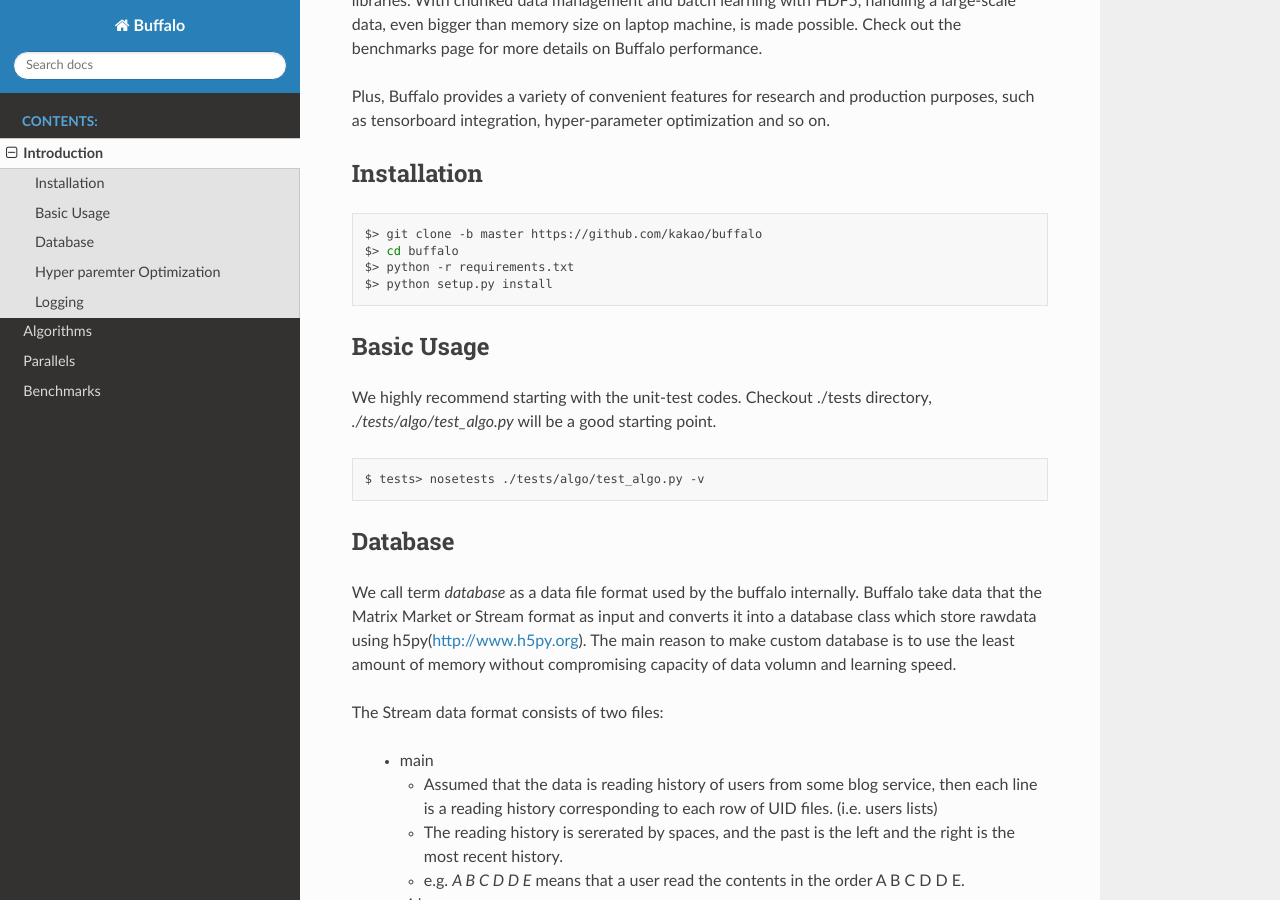
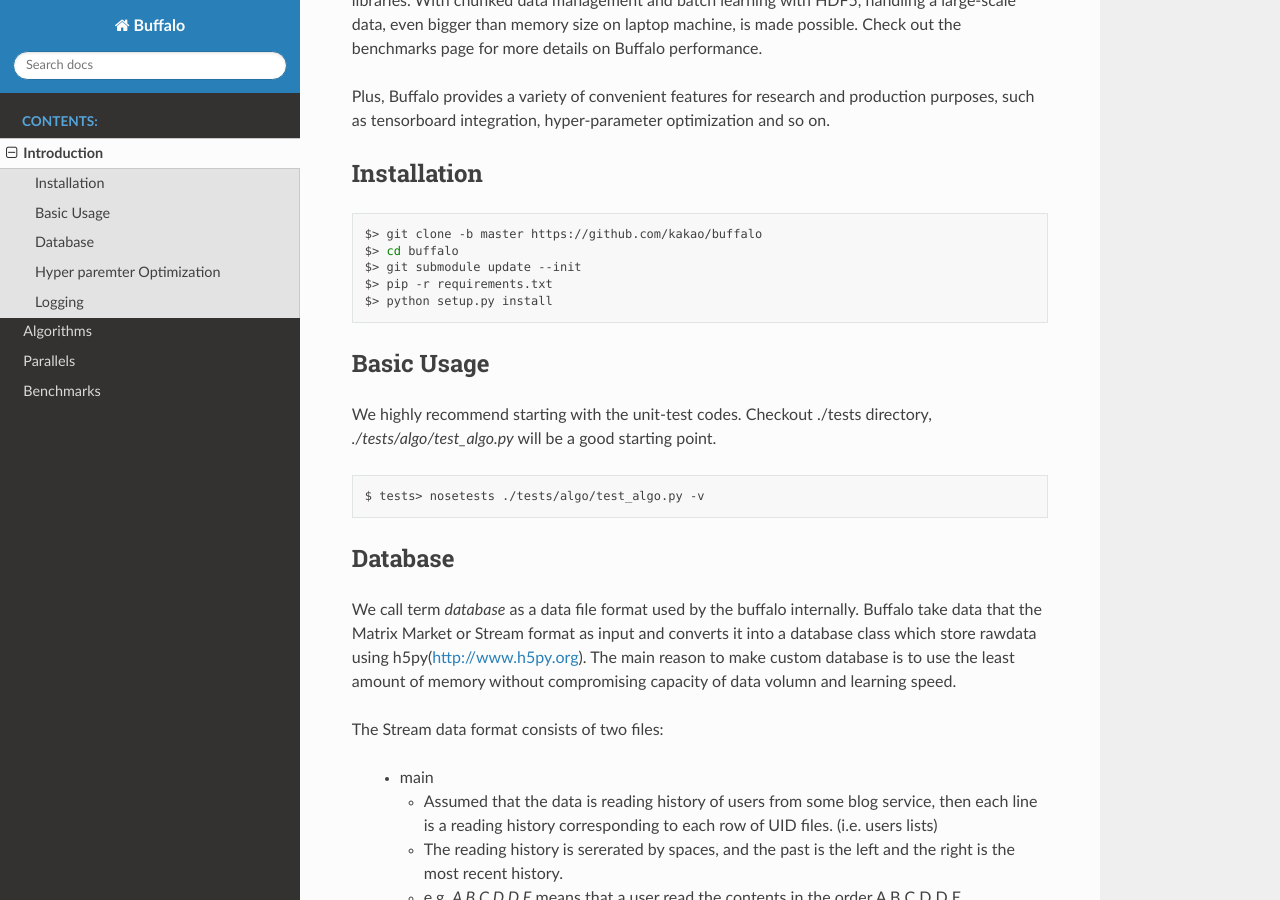
Before and after one commit to kakao/buffalo, a Sphinx documentation site: the page built from docs/intro.rst, in a window 1280 px wide and 900 px high, scrolled down 555 px. Built offline with Sphinx 7.4.7 and the Read the Docs theme 2.0.0, drawn with Linux system fonts in a browser that asks for light colours.

Commit message:
update docs

```diff
--- a/docs/conf.py
+++ b/docs/conf.py
@@ -31,7 +31,7 @@
 master_doc = 'index'
 
 # The full version, including alpha/beta/rc tags
-release = '1.0.3'
+release = '1.0.4'
 
 
 # -- General configuration ---------------------------------------------------
--- a/docs/intro.rst
+++ b/docs/intro.rst
@@ -24,7 +24,8 @@
 
     $> git clone -b master https://github.com/kakao/buffalo
     $> cd buffalo
-    $> python -r requirements.txt
+    $> git submodule update --init
+    $> pip -r requirements.txt
     $> python setup.py install
 
 
```
